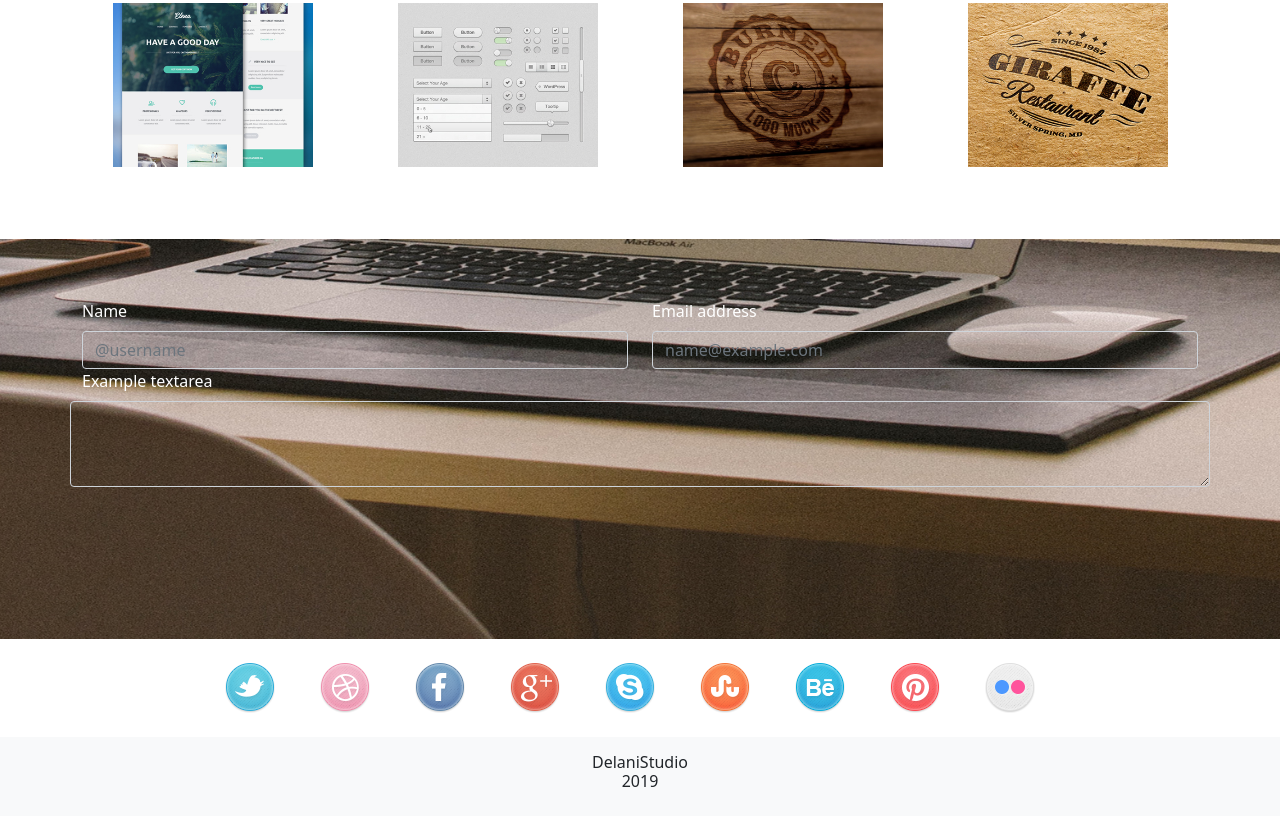
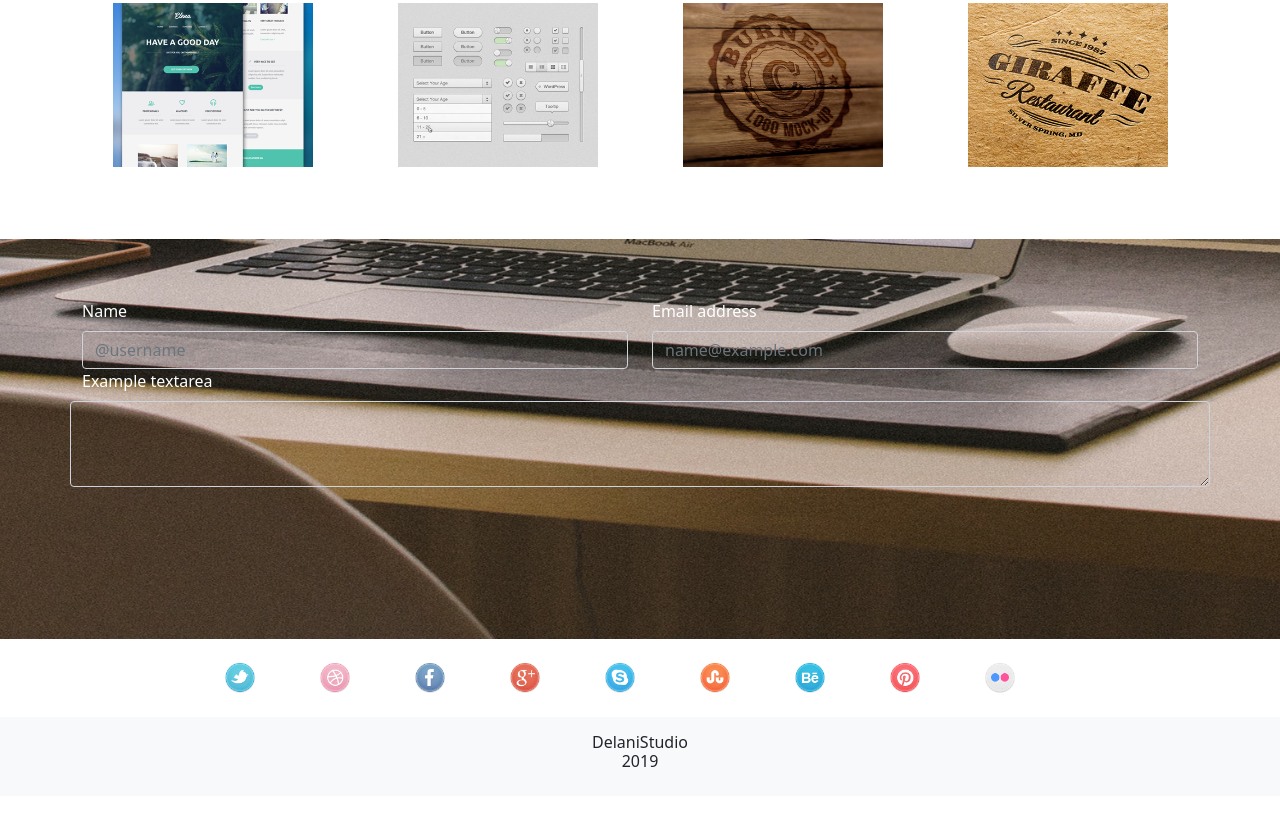
Before and after one commit to twstoly/delani, a plain HTML site: page index.html in a window 1280 px wide. Shown: the part 1934-2750 px from the top of the page. Drawn offline with nearby package versions, Linux system fonts and the light colour scheme.

Commit message:
add social-media icons images to the project

```diff
--- a/index.html
+++ b/index.html
@@ -221,31 +221,31 @@
             <div class="container">
                 <div class="row py-4">
                     <div class="col-md-1">
-                        <img src="/assets/social_icons/twitter.png" alt="">
+                        <img src="./assets/social_icons/twitter.png" width="30" alt="">
                     </div>
                     <div class="col-md-1">
-                        <img src="/assets/social_icons/dribble.png" alt="">
+                        <img src="./assets/social_icons/dribble.png" width="30" alt="">
                     </div>
                     <div class="col-md-1">
-                        <img src="/assets/social_icons/facebook.png" alt="">
+                        <img src="./assets/social_icons/facebook.png" width="30" alt="">
                     </div>
                     <div class="col-md-1">
-                        <img src="/assets/social_icons/g_plus.png" alt="">
+                        <img src="./assets/social_icons/g_plus.png" width="30" alt="">
                     </div>
                     <div class="col-md-1">
-                        <img src="/assets/social_icons/skype.png" alt="">
+                        <img src="./assets/social_icons/skype.png" width="30" alt="">
                     </div>
                     <div class="col-md-1">
-                        <img src="/assets/social_icons/stumble_upon.png" alt="">
+                        <img src="./assets/social_icons/stumble_upon.png" width="30" alt="">
                     </div>
                     <div class="col-md-1">
-                        <img src="/assets/social_icons/behance.png" alt="">
+                        <img src="./assets/social_icons/behance.png" width="30" alt="">
                     </div>
                     <div class="col-md-1">
-                        <img src="/assets/social_icons/pinterest.png" alt="">
+                        <img src="./assets/social_icons/pinterest.png" width="30" alt="">
                     </div>
                     <div class="col-md-1">
-                        <img src="/assets/social_icons/flickr.png" alt="">
+                        <img src="./assets/social_icons/flickr.png" width="30" alt="">
                     </div>
                 </div>
             </div>
```
